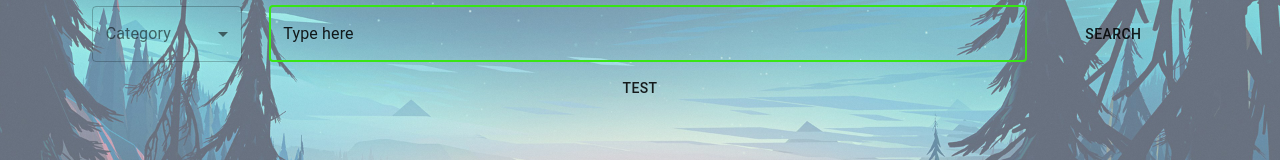
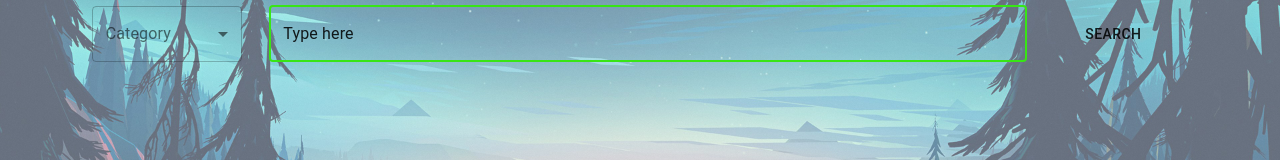
Before and after one commit to qiushanbeikun/torrent-search, a React (Create React App) app: page / in a window 1280 px wide. Shown: the part 132-292 px from the top of the page. Built offline with nearby package versions, Linux system fonts and the light colour scheme.

Commit message:
anime system online

```diff
--- a/src/App.js
+++ b/src/App.js
@@ -232,7 +232,6 @@ function App() {
             </StyledButton>
           </Grid>
         </Grid>
-        <Button onClick={Test}>test</Button>
         <Fuck/>
       </Container>
     </div>
```
